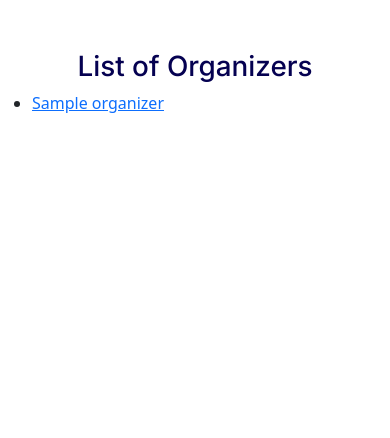
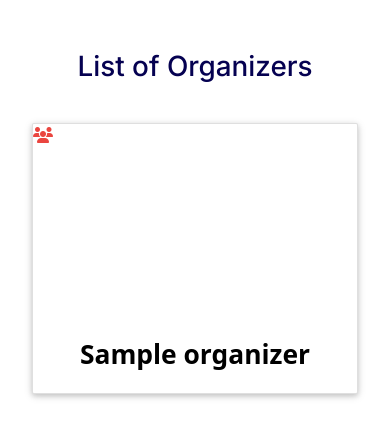
Before and after one commit to ECE444-2023Fall/UofT-EventHub, a Flask app: template app/templates/user_organizers.html in a window 390 px wide. Shown: the part 73-511 px from the top of the page. Run offline with Flask 3, Linux system fonts and the light colour scheme; the template is opened without the code that fills it: most values are stand-ins (such as "Sample title", 1, 10 or a date in 2020); parts of the project's set-up code (start-up, migrations or seed data) failed here and were passed over; some libraries are stand-ins or nearby versions; some web fonts are replaced.

Commit message:
Created cards for the list of organizers

```diff
--- a/app/templates/user_organizers.html
+++ b/app/templates/user_organizers.html
@@ -1,19 +1,36 @@
 {% extends "base.html" %}
 
-{% block title %}All Organizers for Users{% endblock %}
+{% block title %}Organizer List for Users{% endblock %}
 
 {% block content %}
     {% block page_content %}
-
         <div class="page-header">
             <h1 style="color: #050151;">List of Organizers</h1>
         </div>
-
-        <ul>
-            {% for organizer_username, organizer_name in organizers %}
-                <li><a href="/user/organizers/{{ organizer_username }}">{{ organizer_name }}</a></li>
-            {% endfor %}
-        </ul>
+        <div class="content">
+          <div class="container event-list-container">
+              <div class="row">
+                <!-- Displays the list of organizers in card view, each as a hyperlink with their respective pages for more information. -->
+                {% for organizer_username, organizer_name in organizers %}
+                  <div class="col-xs-12 col-sm-4">
+                    <div class="card">
+                        <a class="img-card" href="/user/organizers/{{ organizer_username }}">
+                          <div class="icon-container">
+                            <!-- Added icons for organizers -->
+                            <i class="fa-solid fa-users" style="color: #ea453f;"></i>
+                          </div>
+                        </a>
+                        <div class="card-content">
+                            <h4 class="card-title text-center">
+                                <a href="/user/organizers/{{ organizer_username }}"> {{ organizer_name }}
+                              </a>
+                            </h4>
+                        </div>
+                    </div>
+                </div>
+                {% endfor %}
+              </div>
+          </div>
+        </div>
     {% endblock %}
-</div>
 {% endblock %}
```
